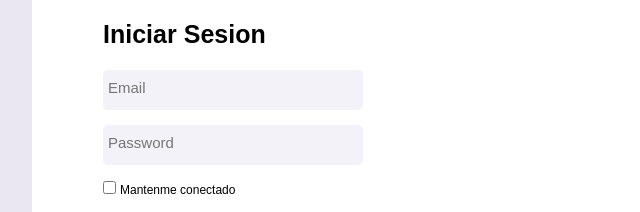
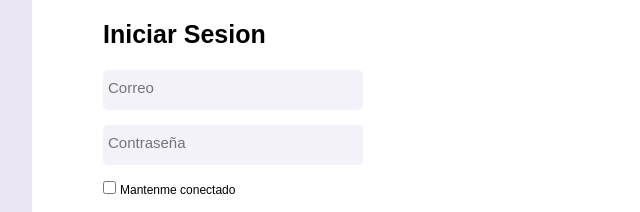
Before and after one commit to raziel-toscano11/raziel-toscano11.github.io, a plain HTML site: page index.html in a window 1280 px wide. Shown: the part 200-412 px from the top of the page, 417-1057 px from the left. Drawn offline with Linux system fonts and the light colour scheme.

Commit message:
Agregando texto

```diff
--- a/index.html
+++ b/index.html
@@ -31,8 +31,8 @@
 
             <div class="login">
                 <h1 class="sesion">Iniciar Sesion</h1>
-                <input class="input email" type="email" placeholder="Email">
-                <input class="input pass" type="password" placeholder="Password">
+                <input class="input email" type="email" placeholder="Correo">
+                <input class="input pass" type="password" placeholder="Contraseña">
 
                 <div class="logged">
                     <input type="checkbox" id="logged" name="logged" value="logged">
```
